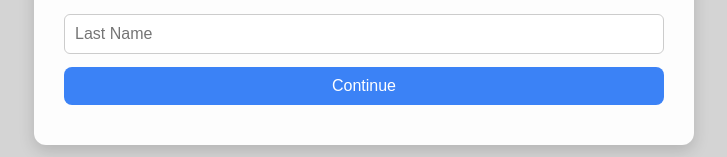
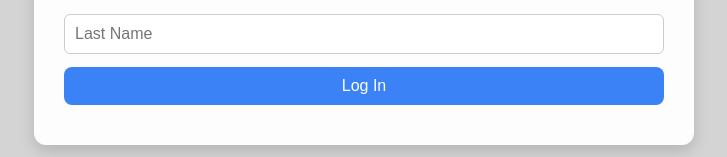
Before and after one commit to SamRCovert/bold-architecture-nxhrz4, a React (Create React App) app: page / in a window 1280 px wide. Shown: the part 484-641 px from the top of the page, without its empty margins (276-1003 px from the left). Built offline with nearby package versions, Linux system fonts and the light colour scheme.

Commit message:
Changed "Continue" to "Log In" on home screen

```diff
--- a/src/App.js
+++ b/src/App.js
@@ -498,7 +498,7 @@ export default function App() {
               if (firstName && lastName) setShowDirectory(true);
             }}
           >
-            Continue
+            Log In
           </button>
         </div>
       </div>
```
